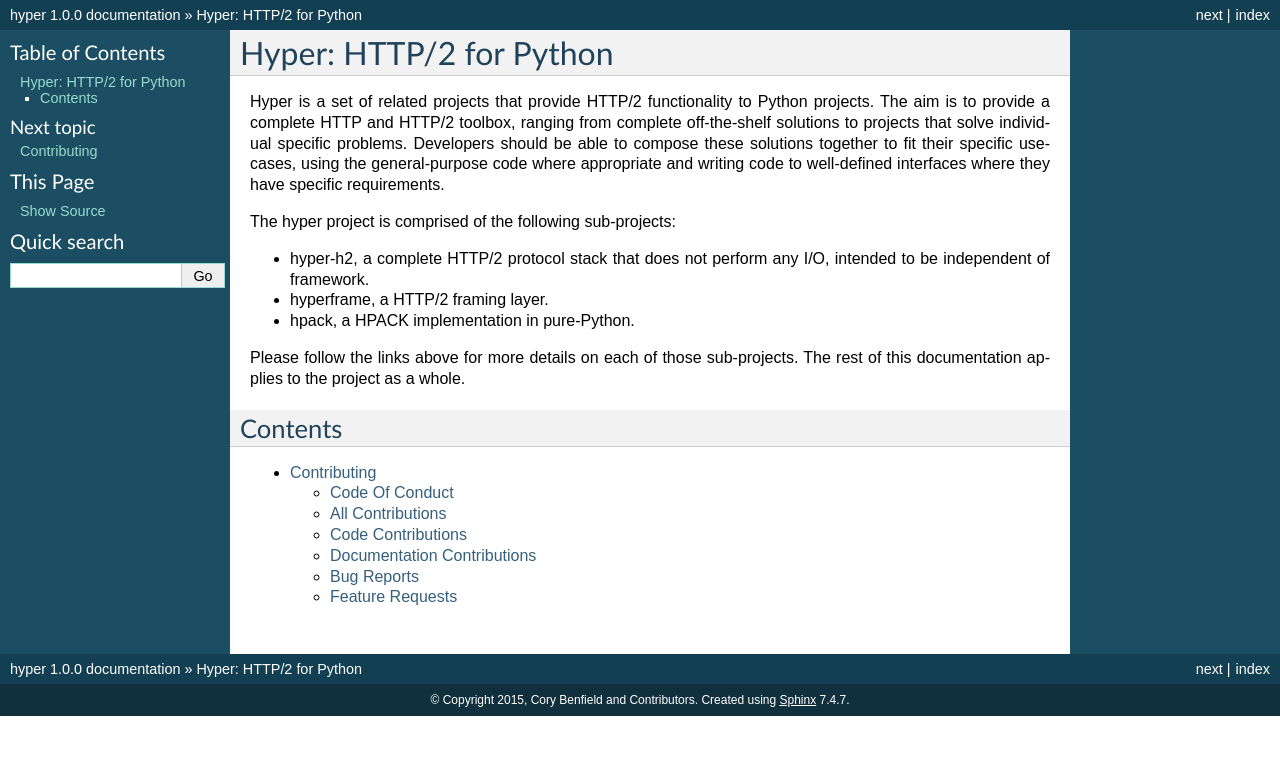
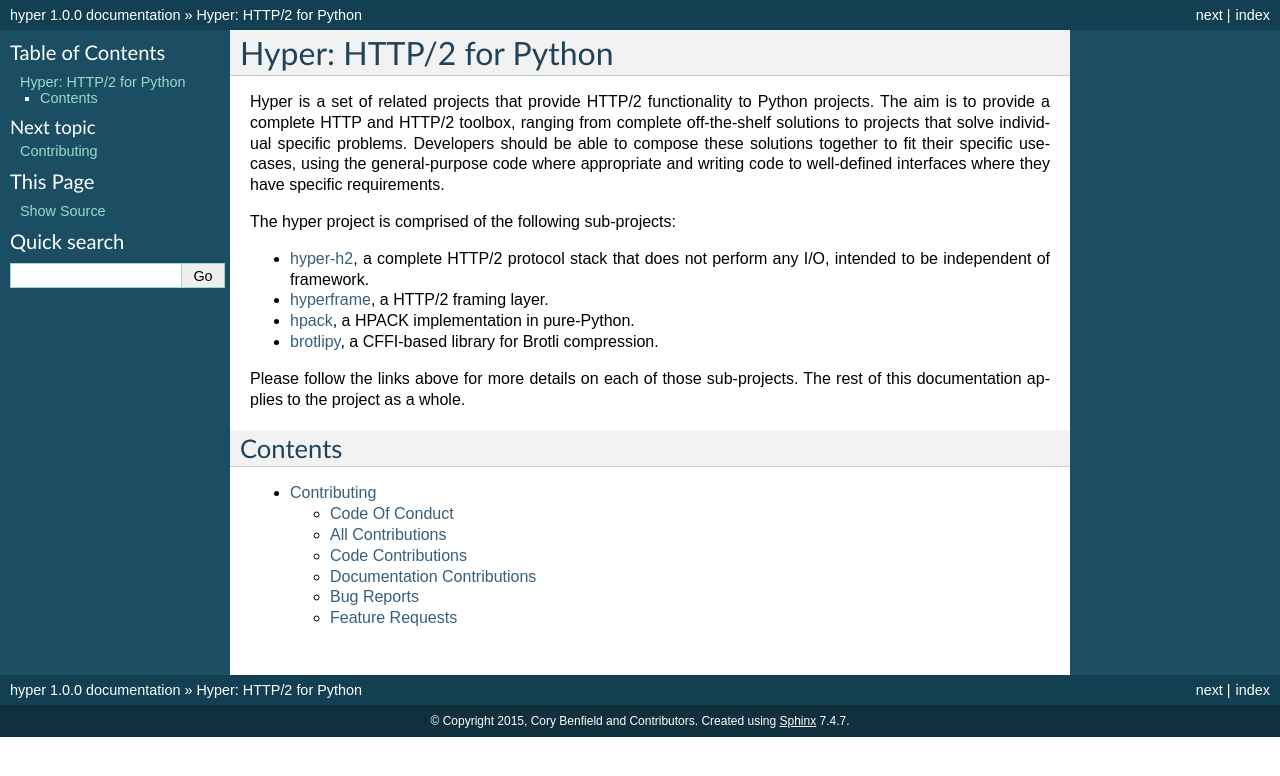
Before and after one commit to python-hyper/documentation, a Sphinx documentation site: the page built from source/index.rst, in a window 1280 px wide. Shown: the top 776 px of the page. Built offline with Sphinx 7.4.7, drawn with Linux system fonts in a browser that asks for light colours.

Commit message:
Link to all current hyper projects.

```diff
--- a/source/index.rst
+++ b/source/index.rst
@@ -11,10 +11,11 @@
 
 The hyper project is comprised of the following sub-projects:
 
-- hyper-h2, a complete HTTP/2 protocol stack that does not perform any I/O,
+- `hyper-h2`_, a complete HTTP/2 protocol stack that does not perform any I/O,
   intended to be independent of framework.
-- hyperframe, a HTTP/2 framing layer.
-- hpack, a HPACK implementation in pure-Python.
+- `hyperframe`_, a HTTP/2 framing layer.
+- `hpack`_, a HPACK implementation in pure-Python.
+- `brotlipy`_, a CFFI-based library for Brotli compression.
 
 Please follow the links above for more details on each of those sub-projects.
 The rest of this documentation applies to the project as a whole.
@@ -26,3 +27,9 @@
    :maxdepth: 2
 
    contributing
+
+
+.. _hyper-h2: http://python-hyper.org/h2/
+.. _hyperframe: http://python-hyper.org/hyperframe/
+.. _hpack: http://python-hyper.org/hpack/
+.. _brotlipy: http://python-hyper.org/brotlipy/
```
